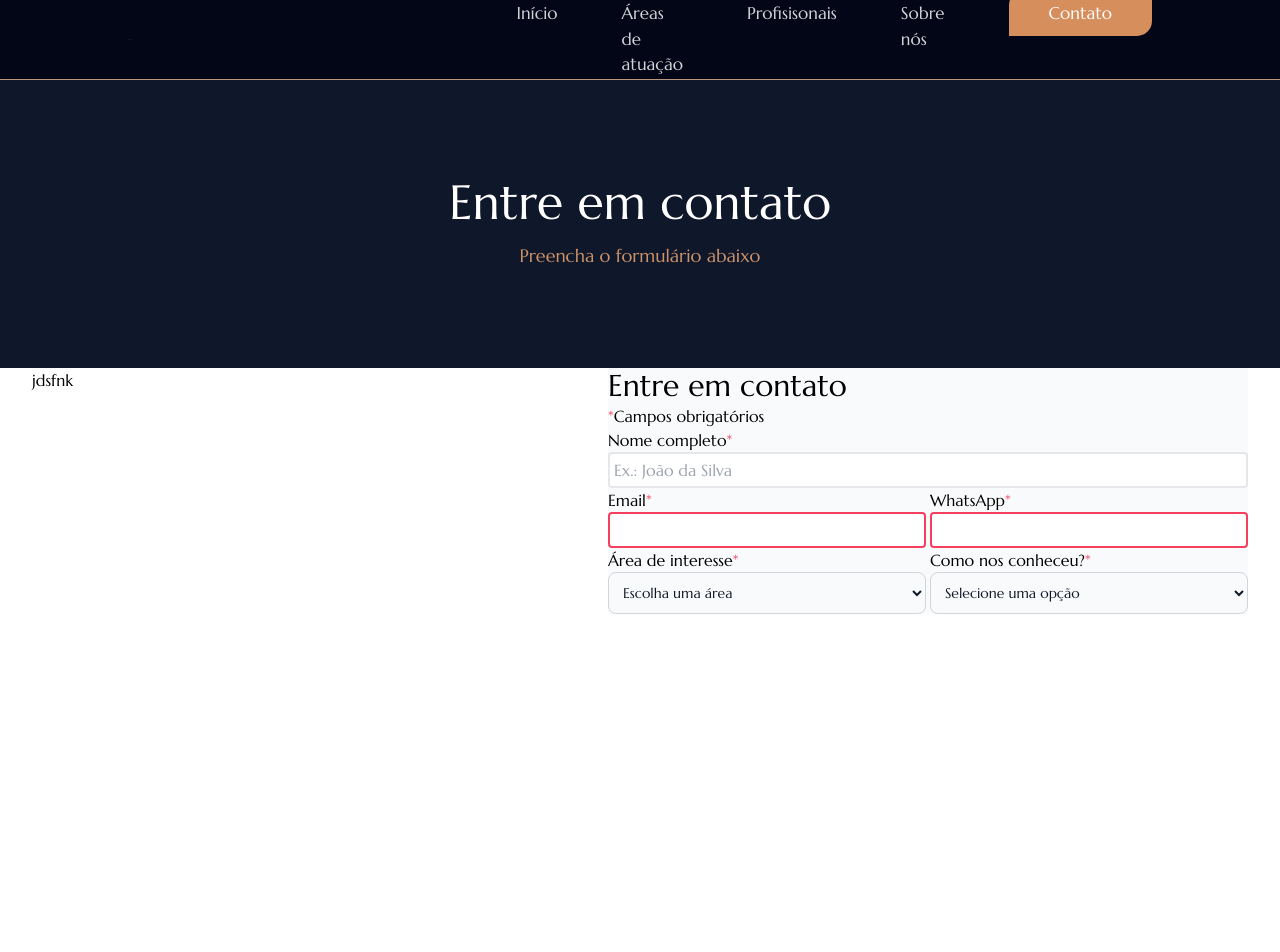
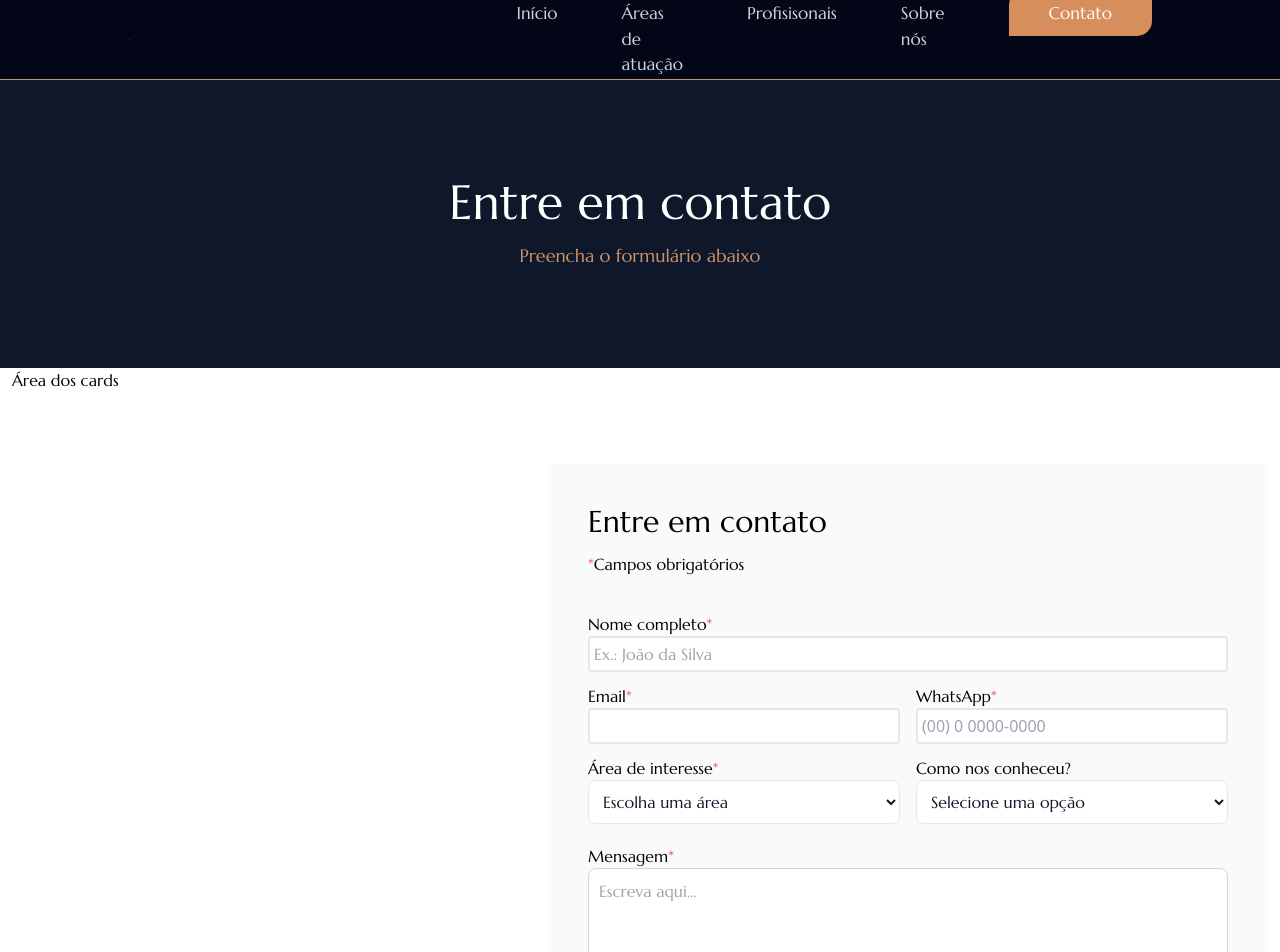
Before and after one commit to eliasacneto/moraisribeiro, a Next.js app: page /contact in a window 1280 px wide. Shown: the top 952 px of the page. Before the commit the page ends 800 px from the top, so only its background shows below. Built offline with nearby package versions, Linux system fonts and the light colour scheme.

Commit message:
formulário design

```diff
--- /dev/null
+++ b/app/components/ButtonBrown/ButtonBrown.tsx
@@ -0,0 +1,19 @@
+import Link from 'next/link'
+import React from 'react'
+
+interface ButtonBrownProps {
+    text: string
+}
+
+const ButtonBrown = (props: ButtonBrownProps) => {
+    return (
+        <Link
+            href=""
+            className="bg-[#d68e5d] text-white font-bold py-3 px-10 rounded-tl-[15px] rounded-br-[15px] px-10 py-3 hover:bg-[#c47642] text-bold transition duration-500 hover:duration-500"
+        >
+            {props.text}
+        </Link>
+    )
+}
+
+export default ButtonBrown
--- a/app/contact/page.tsx
+++ b/app/contact/page.tsx
@@ -3,6 +3,7 @@ import React from 'react'
 import Footer from '../components/Footer/Footer';
 import { Marcellus } from 'next/font/google';
 import SectionTitle from '../components/SectionTitle/SectionTitle';
+import ButtonBrown from '../components/ButtonBrown/ButtonBrown';
 
 const font = Marcellus({
     weight: ['400'],
@@ -28,56 +29,71 @@ const Contact = () => {
             <div className='flex flex-row justify-around'>
 
                 <div className='w-2/5'>
-                    jdsfnk
+                    Área dos cards
                 </div>
 
-                <div className='bg-gray-50' >
+                <div className='bg-gray-50 p-10 mt-24' >
                     <h1 className='text-3xl'>Entre em contato</h1>
-                    <p><span className='text-rose-500'>*</span>Campos obrigatórios</p>
-                    <form className='flex flex-col w-[640px]'>
+                    <p className=' mt-3 mb-9'><span className='text-rose-500'>*</span>Campos obrigatórios</p>
+
+                    <form className='flex flex-col w-[640px] '>
                         <label>Nome completo<span className='text-rose-500'>*</span></label>
                         <input className='border-2 p-1  rounded' type='text' placeholder='Ex.: João da Silva' />
 
-                        <div className='flex flex-row justify-between gap-1'>
+                        <div className='flex flex-row justify-between gap-4 mt-3'>
                             <div className='flex flex-col rounded w-full'>
 
                                 <label> Email<span className='text-rose-500'>*</span></label>
-                                <input className='border-2 p-1 border-rose-500 rounded w-full' type='email' />
+                                <input className='border-2 p-1 rounded w-full' type='email' />
                             </div>
                             <div className=' flex flex-col rounded w-full'>
 
                                 <label> WhatsApp<span className='text-rose-500'>*</span></label>
-                                <input className='border-2 p-1 border-rose-500 rounded' type='text' />
+                                <input className='border-2 p-1 rounded font-sans' type='text' placeholder='(00) 0 0000-0000' />
                             </div>
                         </div>
-                        <div className='flex flex-row justify-between gap-1'>
+                        <div className='flex flex-row justify-between gap-4 mt-3'>
                             <div className='flex flex-col rounded w-full'>
 
                                 <label> Área de interesse<span className='text-rose-500'>*</span></label>
-                                <select id="area" className="bg-gray-50 border border-gray-300 text-gray-900 text-sm rounded-lg  block w-full p-2.5 dark:bg-gray-700">
+                                <select id="area" className="bg-white border  text-gray-900 rounded-lg  block w-full p-2.5 ">
                                     <option selected>Escolha uma área</option>
-                                    <option value="area01">Área 01</option>
-                                    <option value="area02">Área 02</option>
-                                    <option value="area03">Área 03</option>
-                                    <option value="area04">Área 04</option>
+                                    <option value="Direito Civil Geral">Direito Civil Geral</option>
+                                    <option value="Direito de Família">Direito de Família</option>
+                                    <option value="Direito Tributário">Direito Tributário </option>
+                                    <option value="Direito Empresarial">Direito Empresarial</option>
+                                    <option value="Direito do Trabalho">Direito do Trabalho</option>
+                                    <option value="Direito do Consumidor">Direito do Consumidor</option>
+                                    <option value="Direito Criminal">Direito Criminal</option>
+                                    <option value="Direito Previdenciário">Direito Previdenciário</option>
+                                    <option value="Sou parte adversa em um processo">Sou parte adversa em um processo (Informe abaixo o número do processo) </option>
+                                    <option value="Quero fazer proposta de acordo">Quero fazer proposta de acordo</option>
+                                    <option value="Outro assunto não especificado anteriormente">Outro assunto não especificado anteriormente</option>
+
                                 </select>
                             </div>
                             <div className=' flex flex-col rounded w-full'>
 
-                                <label> Como nos conheceu?<span className='text-rose-500'>*</span></label>
-                                <select id="area" className="bg-gray-50 border border-gray-300 text-gray-900 text-sm rounded-lg  block w-full p-2.5 dark:bg-gray-700">
-                                    <option selected>Selecione uma opção</option>
-                                    <option value="area01">Área 01</option>
-                                    <option value="area02">Área 02</option>
-                                    <option value="area03">Área 03</option>
-                                    <option value="area04">Área 04</option>
+                                <label> Como nos conheceu?</label>
+                                <select id="area" className="bg-white border  text-gray-900 rounded-lg  block w-full p-2.5">
+                                    <option selected >Selecione uma opção</option>
+                                    <option value="area01">Indicação de um amigo</option>
+                                    <option value="area02">Google</option>
+                                    <option value="area03">Instagram</option>
+                                    <option value="area04">Linkedin</option>
                                 </select>
                             </div>
                         </div>
+                        <label className='mt-5'>Mensagem<span className='text-rose-500'>*</span></label>
+                        <textarea id="message" rows={6} className="block p-2.5 w-full  text-gray-900 bg-white rounded-lg border border-gray-300 focus:ring-blue-500 focus:border-blue-500" placeholder="Escreva aqui..."></textarea>
 
-                    </form>
-                </div>
-            </div>
+                        <div className='flex justify-end mt-8'>
+
+                            <ButtonBrown text='Enviar mensagem' />
+                        </div>
+                    </form >
+                </div >
+            </div >
         </>
     )
 }
```
